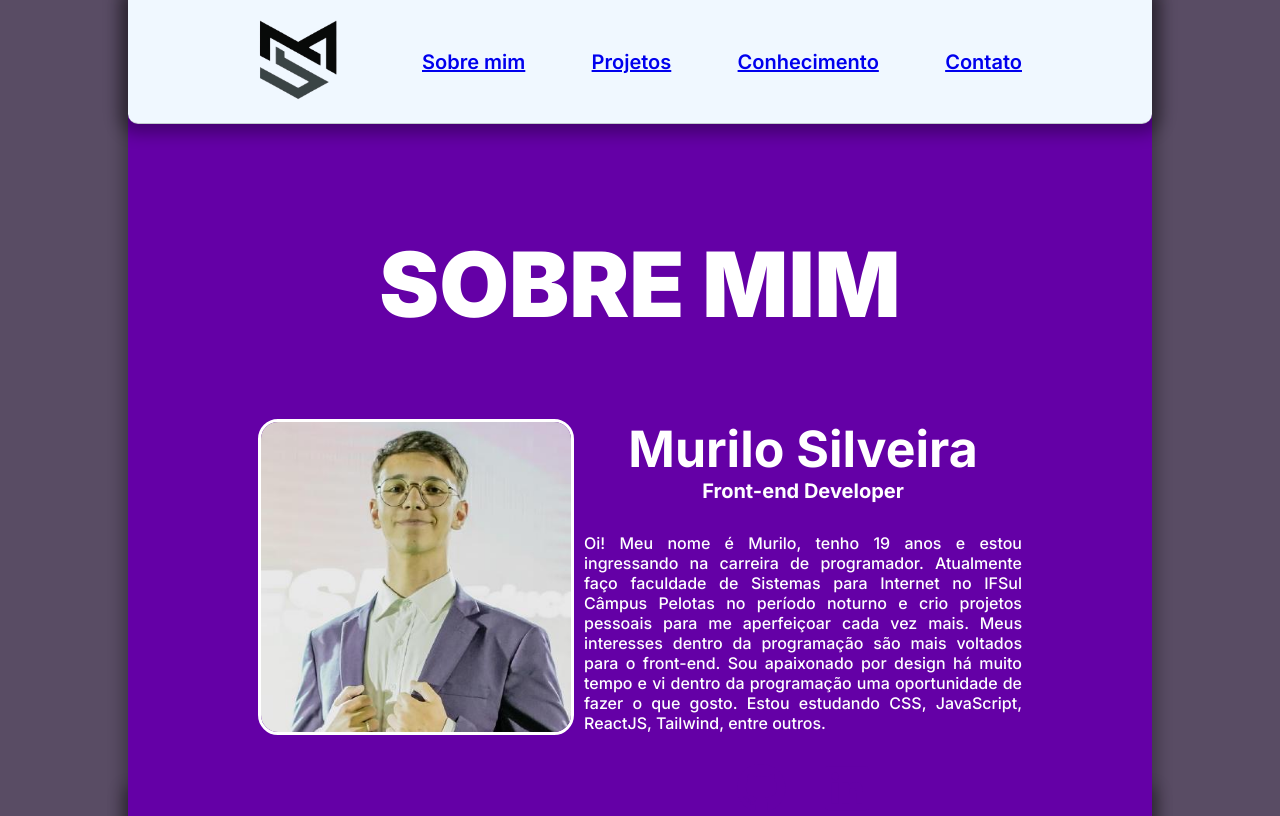
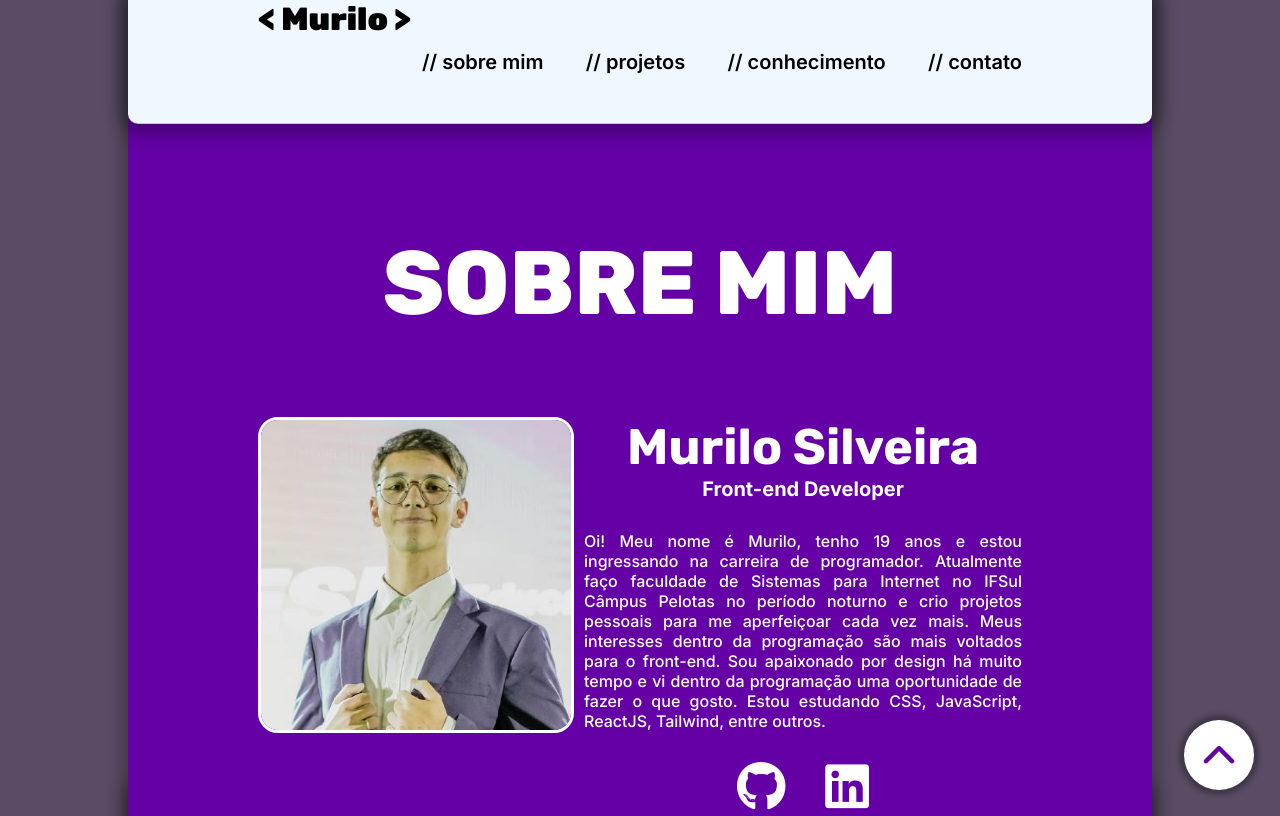
Before and after one commit to murilorms22/Portfolio-Pessoal, a website: page index.html in a window 1280 px wide. Shown: the top 816 px of the page. Drawn offline with Linux system fonts and the light colour scheme.

Commit message:
arrumando detalhes / trocando logo

```diff
--- a/index.html
+++ b/index.html
@@ -3,6 +3,7 @@
   <head>
     <style>
       @import url("https://fonts.googleapis.com/css2?family=Inter:ital,opsz,wght@0,14..32,100..900;1,14..32,100..900&display=swap");
+      @import url('https://fonts.googleapis.com/css2?family=Inter:ital,opsz,wght@0,14..32,100..900;1,14..32,100..900&family=Rubik:ital,wght@0,300..900;1,300..900&display=swap');
     </style>
     <meta charset="UTF-8" />
     <meta name="viewport" content="width=device-width, initial-scale=1.0" />
@@ -16,14 +17,14 @@
     ></script>
   </head>
 
-  <header>
-    <img src="./images/ms-logo.png" alt="Logo" />
+  <header id="topo">
+    <h1 class="logo"> < Murilo > </h1>
     <nav>
       <ul class="lista-nav">
-        <a href="#sobremim-titulo"><li>Sobre mim</li></a>
-        <a href="#projetos-titulo"><li>Projetos</li></a>
-        <a href="#conhecimento-titulo"><li>Conhecimento</li></a>
-        <a href="#contato-titulo"><li>Contato</li></a>
+        <a href="#sobremim-titulo"><li>// sobre mim</li></a>
+        <a href="#projetos-titulo"><li>// projetos</li></a>
+        <a href="#conhecimento-titulo"><li>// conhecimento</li></a>
+        <a href="#contato-titulo"><li>// contato</li></a>
       </ul>
     </nav>
   </header>
@@ -174,5 +175,8 @@
     <div id="containerContato">
       <h1 class="titulo" id="contato-titulo">CONTATO</h1>
     </div>
+
+    <a href="#topo"><button class="btn-scroll-top"><i class="fa-solid fa-chevron-up"></i></button></a>
+
   </body>
 </html>
--- a/styles.css
+++ b/styles.css
@@ -1,6 +1,10 @@
 :root {
     --color-primary: rgb(100, 0, 166);
     --color-secondary: rgba(157, 89, 202, 0.559);
+}
+
+html {
+    scroll-behavior: smooth !important;
 }
 
 * {
@@ -50,6 +54,16 @@ nav {
 
     font-weight: 600;
     font-size: 20px;
+}
+
+nav ul a {
+    text-decoration: none;
+    color: black;
+    transition: 0.2s;
+}
+
+nav ul a:hover {
+    transform: scale(110%);
 }
 
 .lista-nav {
@@ -138,7 +152,8 @@ nav {
     font-size: 90px;
     margin-top: 100px;
     margin-bottom: 80px;
-    font-weight: 1000;
+    font-weight: 800;
+    font-family: rubik;
 }
 
 .cardAbout {
@@ -177,11 +192,8 @@ nav {
 
 .text i {
     margin-top: 30px;
-    color: var(--color-primary);
-}
+    color: white;
 
-i {
-    margin-top: 10px;
     font-size: 50px;
 }
 
@@ -292,3 +304,46 @@ i {
     max-width: 70%;
     font-weight: 500;
 }
+
+button.btn-scroll-top {
+    display: flex;
+    width: 70px;
+    height: 70px;
+    position: fixed;
+    top: 90vh;
+    left: 92.5vw;
+    z-index: 10;
+
+    background-color: white;
+    border: none;
+    border-radius: 100%;
+    align-items: center;
+    justify-content: center;
+    cursor: pointer;
+    box-shadow: 0px 0px 5px 5px #0000004b;
+    transition: 0.5s;
+    margin-right: 20px;
+}
+
+button i {
+    font-size: 35px;
+    margin-top: 4px;
+    color: var(--color-primary);
+    scroll-behavior: smooth;
+}
+
+button.btn-scroll-top:hover {
+    border-radius: 10px;
+    width: 130px;
+    height: 50px;
+    left: 91vw;
+}
+
+aside {
+    border: 20px solid red;
+}
+
+body h1 {
+    font-weight: 1000;
+    font-family: rubik;
+}
```
